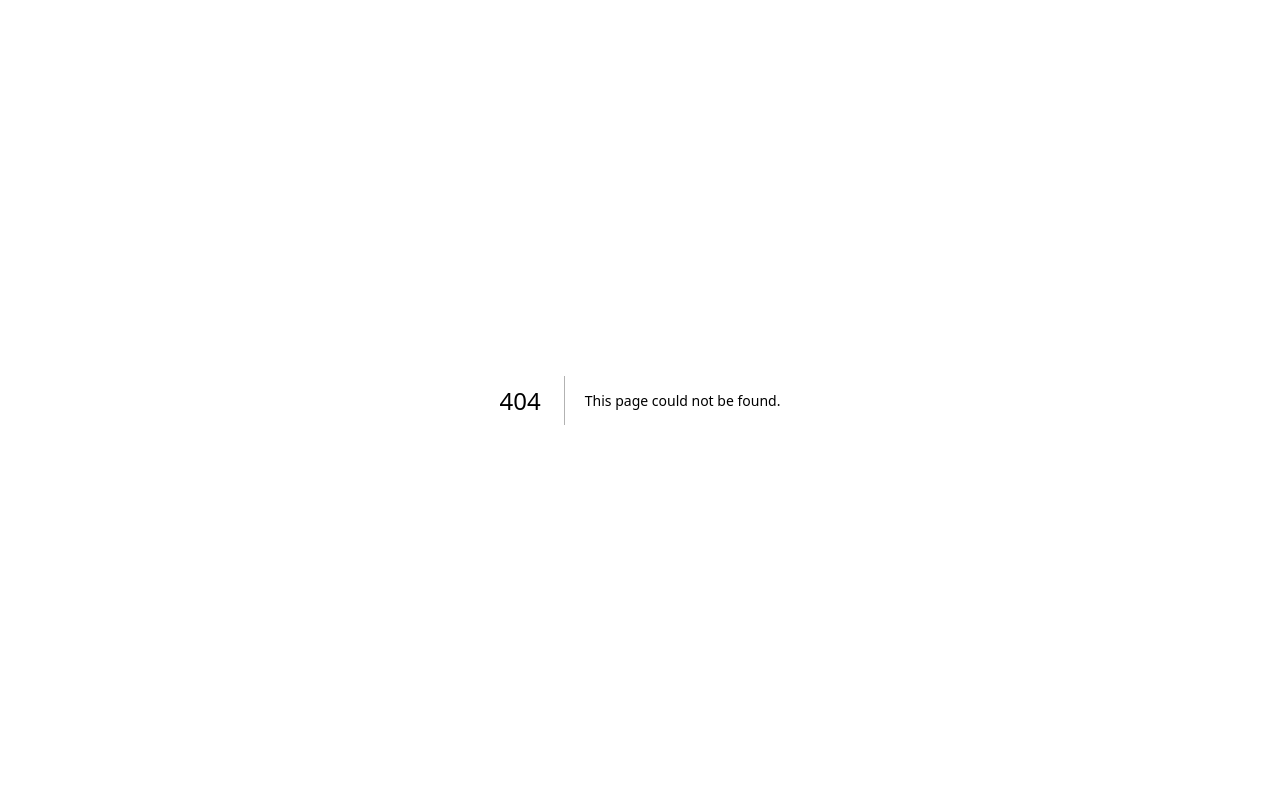
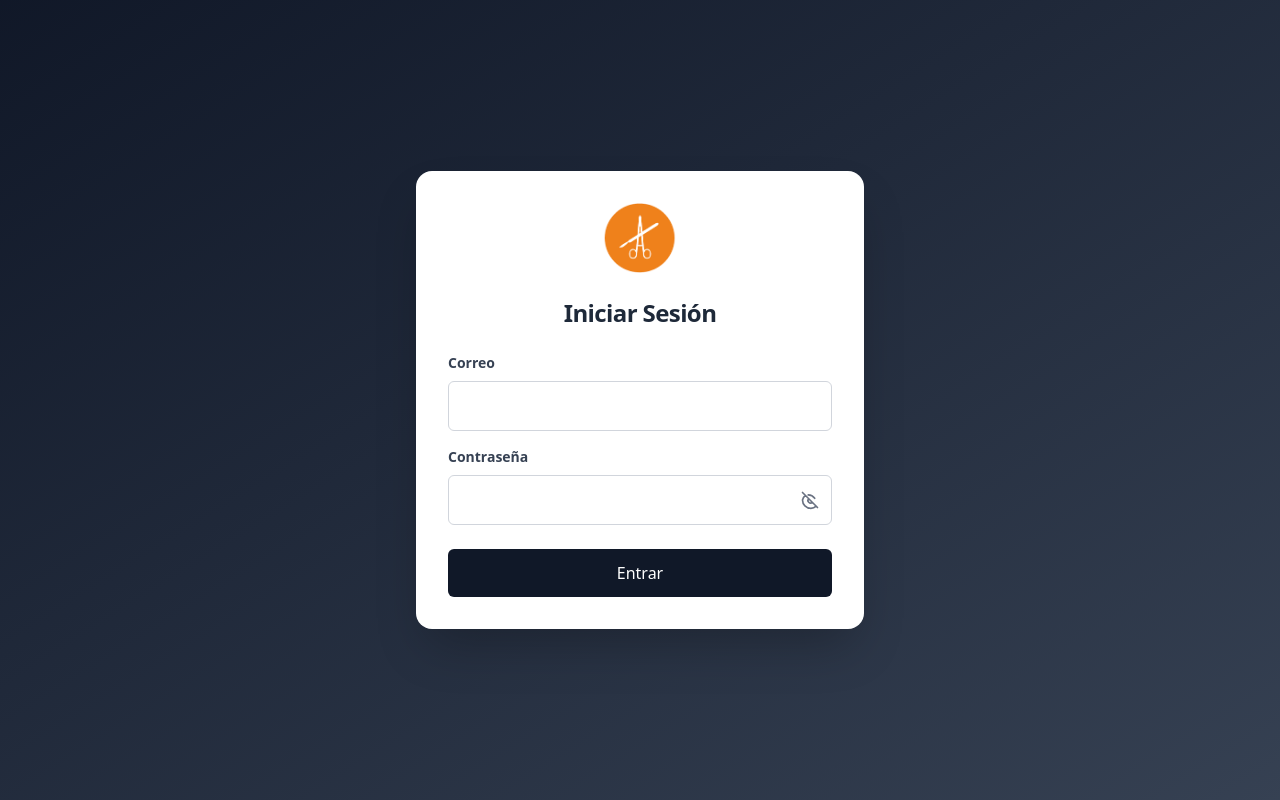
Before and after one commit to andres-aguilar07/hackaton_front, a Next.js app: page /login in a window 1280 px wide. Before the commit this address had no page. Built offline with nearby package versions, Linux system fonts and the light colour scheme.

Commit message:
Login hecho

```diff
--- /dev/null
+++ b/src/app/login/page.js
@@ -0,0 +1,97 @@
+'use client';
+
+import { useState } from 'react';
+import Image from 'next/image';
+
+export default function LoginPage() {
+  const [email, setEmail] = useState('');
+  const [password, setPassword] = useState('');
+  const [showPassword, setShowPassword] = useState(false);
+
+  const handleLogin = (e) => {
+    e.preventDefault();
+    console.log('Login:', { email, password });
+  };
+
+  return (
+    <div className="min-h-screen flex items-center justify-center bg-gradient-to-br from-gray-900 to-gray-700 px-4">
+      <form
+        onSubmit={handleLogin}
+        className="bg-white p-8 rounded-2xl shadow-2xl w-full max-w-md flex flex-col items-center"
+      >
+        <div className="mb-6">
+          <Image src="/logo.png" alt="Logo" width={100} height={100} className="mx-auto" />
+        </div>
+        <h2 className="text-2xl font-bold mb-6 text-gray-800 text-center tracking-tight">
+          Iniciar Sesión
+        </h2>
+
+        <div className="w-full">
+          <label className="block mb-2 text-sm font-semibold text-gray-700">Correo</label>
+          <input
+            type="email"
+            className="w-full border border-gray-300 p-3 rounded-md mb-4 focus:outline-none focus:ring-2 focus:ring-gray-900"
+            value={email}
+            onChange={(e) => setEmail(e.target.value)}
+            required
+          />
+
+          <label className="block mb-2 text-sm font-semibold text-gray-700">Contraseña</label>
+          <div className="relative">
+            <input
+              type={showPassword ? 'text' : 'password'}
+              className="w-full border border-gray-300 p-3 rounded-md focus:outline-none focus:ring-2 focus:ring-gray-900 pr-12"
+              value={password}
+              onChange={(e) => setPassword(e.target.value)}
+              required
+            />
+            <button
+              type="button"
+              onClick={() => setShowPassword(!showPassword)}
+              className="absolute right-3 top-1/2 transform -translate-y-1/2 text-gray-500 hover:text-gray-700 focus:outline-none"
+            >
+              {showPassword ? (
+                <svg
+                  xmlns="http://www.w3.org/2000/svg"
+                  className="h-5 w-5"
+                  fill="none"
+                  viewBox="0 0 24 24"
+                  stroke="currentColor"
+                >
+                  <path
+                    strokeLinecap="round"
+                    strokeLinejoin="round"
+                    strokeWidth={2}
+                    d="M13.875 18.825A10.05 10.05 0 0112 19c-5.523 0-10-4.477-10-10 0-1.38.28-2.693.781-3.893m16.438 2.328A9.99 9.99 0 0122 9c0 5.523-4.477 10-10 10a9.99 9.99 0 01-7.071-2.929M15 12a3 3 0 11-6 0 3 3 0 016 0z"
+                  />
+                </svg>
+              ) : (
+                <svg
+                  xmlns="http://www.w3.org/2000/svg"
+                  className="h-5 w-5"
+                  fill="none"
+                  viewBox="0 0 24 24"
+                  stroke="currentColor"
+                >
+                  <path
+                    strokeLinecap="round"
+                    strokeLinejoin="round"
+                    strokeWidth={2}
+                    d="M3 3l18 18M10.477 10.477a3 3 0 004.243 4.243M9.88 5.88a9.964 9.964 0 017.778 4.122M6.36 6.36A9.965 9.965 0 003 12c0 5.523 4.477 10 10 10a9.965 9.965 0 006.364-2.64"
+                  />
+                </svg>
+              )}
+            </button>
+          </div>
+        </div>
+
+        <button
+          type="submit"
+          className="mt-6 w-full bg-gray-900 text-white py-3 rounded-md hover:bg-gray-700 transition font-medium"
+        >
+          Entrar
+        </button>
+      </form>
+    </div>
+  );
+}
```
Also changed, not shown: public/logo.png (added).
